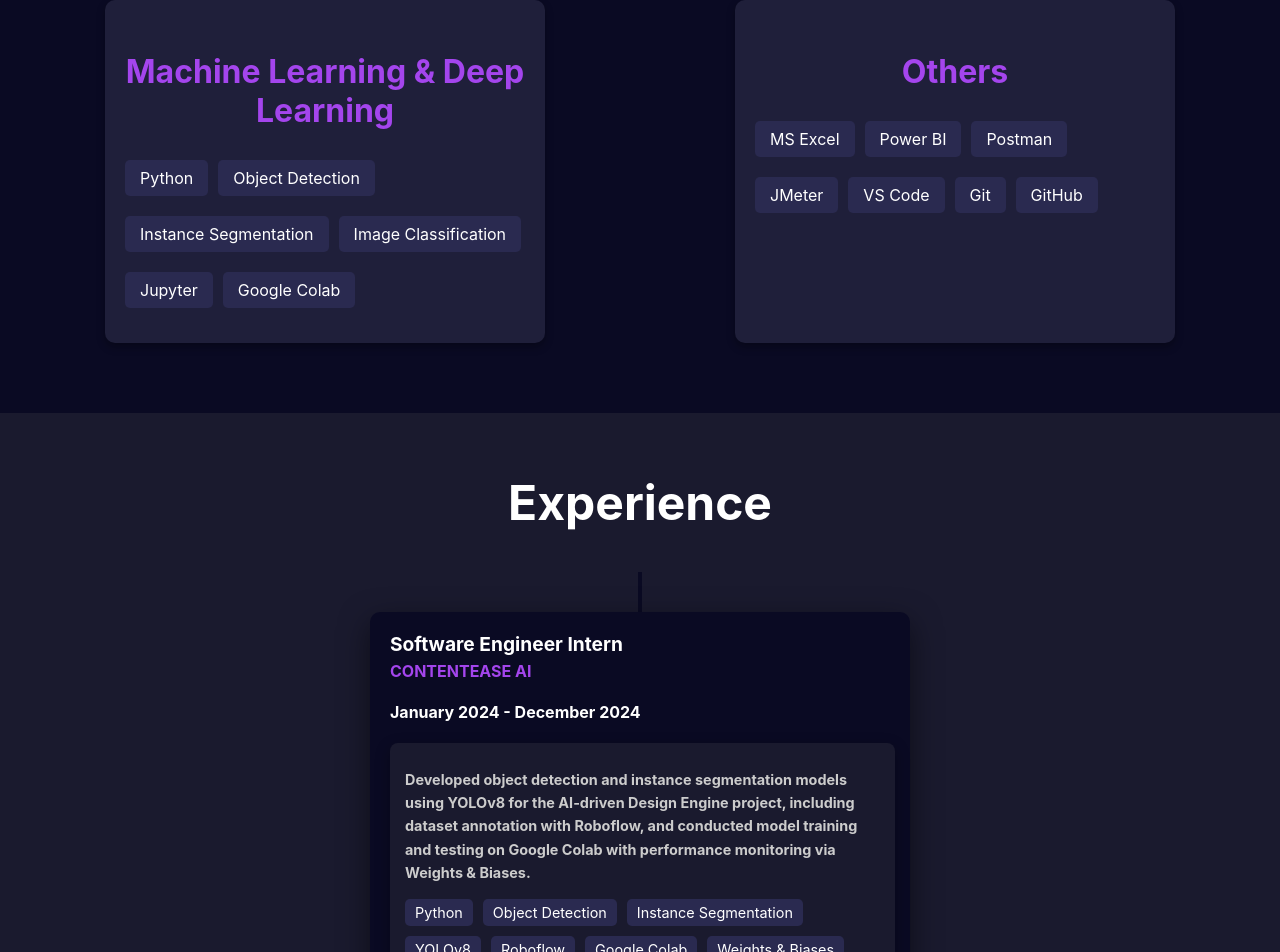
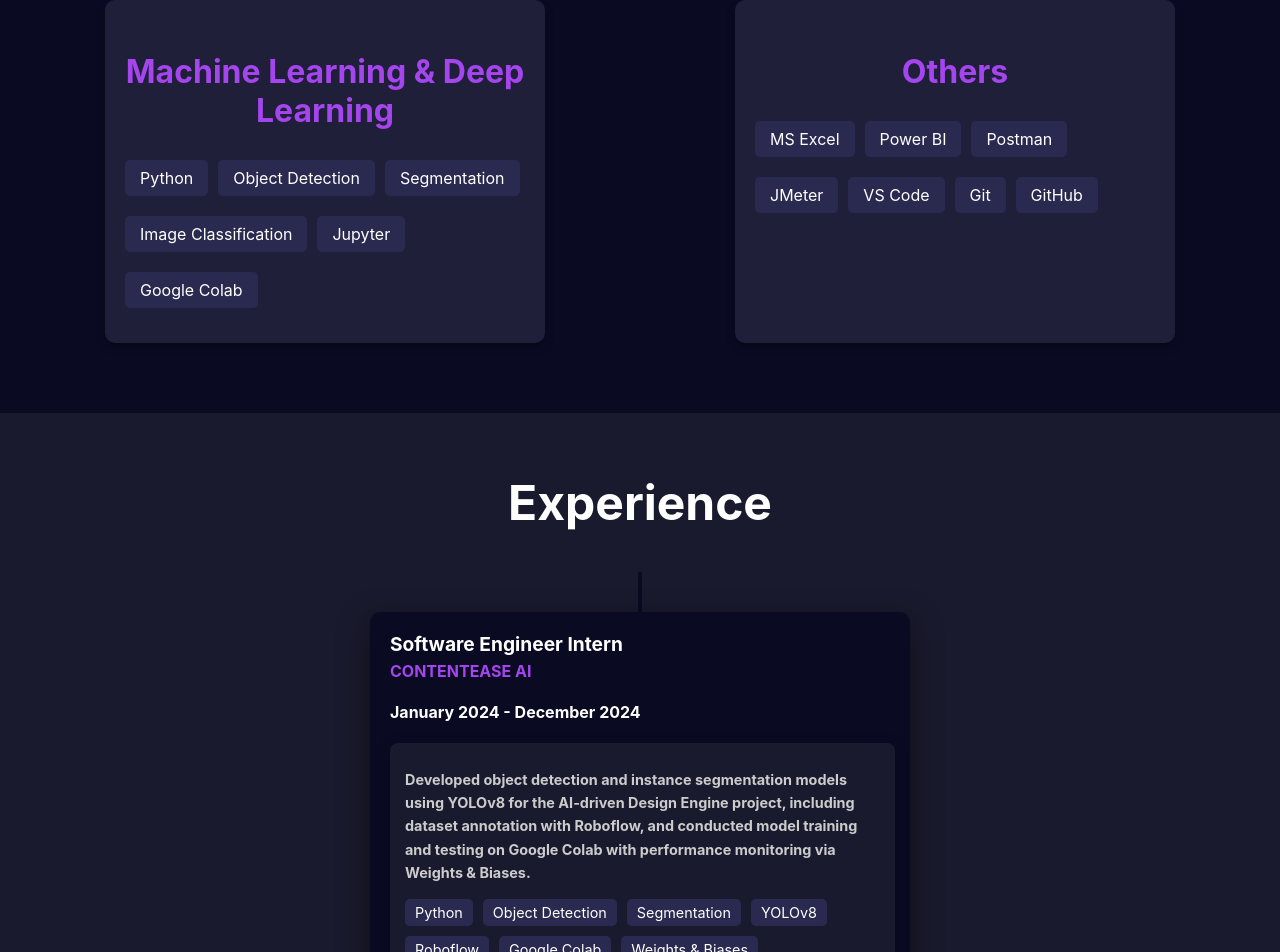
Before and after one commit to Kavyashreekl02/Portfolio, a React (Create React App) app: page / in a window 1280 px wide. Shown: the part 1170-2122 px from the top of the page. Built offline with nearby package versions, Linux system fonts and the light colour scheme.

Commit message:
Updated Skills & Experience

```diff
--- a/src/components/Experience/Experience.js
+++ b/src/components/Experience/Experience.js
@@ -40,7 +40,7 @@ const Experience = () => {
               <SkillsContainer>
                 <SkillItem>Python</SkillItem>
                 <SkillItem>Object Detection</SkillItem>
-                <SkillItem>Instance Segmentation</SkillItem>
+                <SkillItem>Segmentation</SkillItem>
                 <SkillItem>YOLOv8</SkillItem>
                 <SkillItem>Roboflow</SkillItem>
                 <SkillItem>Google Colab</SkillItem>
--- a/src/components/Skills/Skills.js
+++ b/src/components/Skills/Skills.js
@@ -43,7 +43,7 @@ const Skills = () => {
           <SkillList>
             <SkillItem>Python</SkillItem>
             <SkillItem>Object Detection</SkillItem>
-            <SkillItem>Instance Segmentation</SkillItem>
+            <SkillItem>Segmentation</SkillItem>
             <SkillItem>Image Classification</SkillItem>
             <SkillItem>Jupyter</SkillItem>
             <SkillItem>Google Colab</SkillItem>
```
